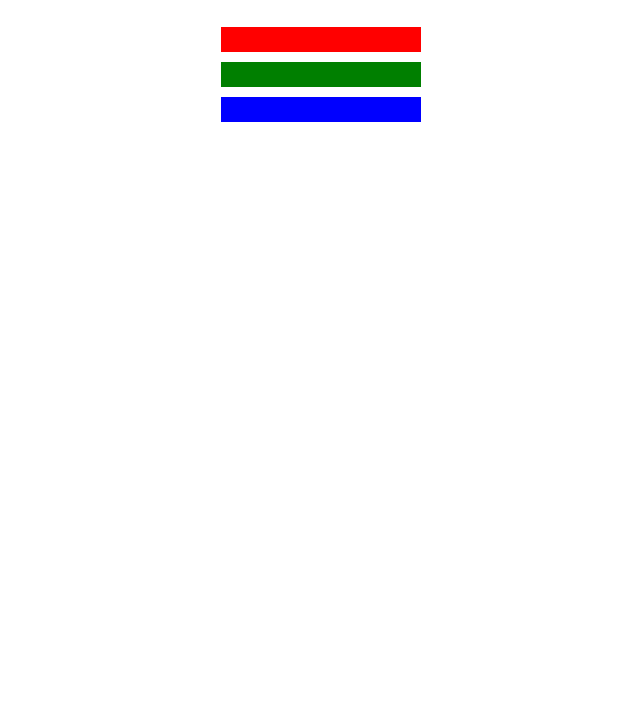
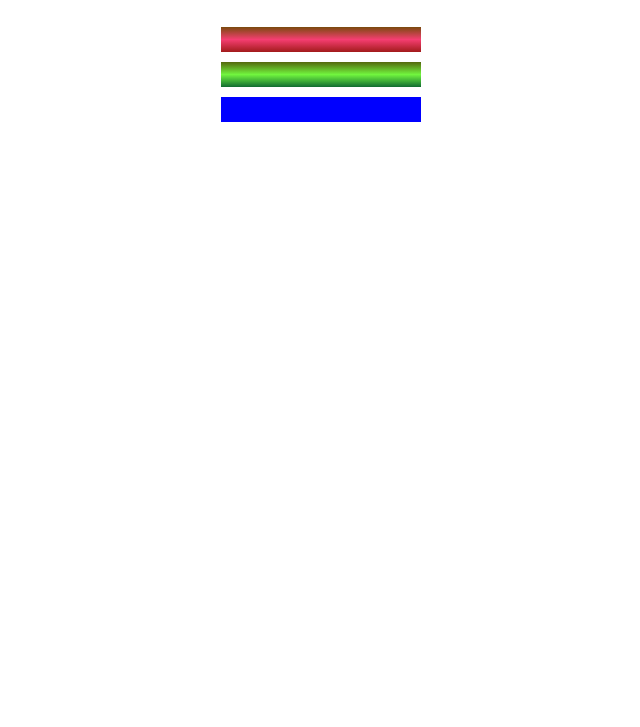
Before and after one commit to ibrahimabah/colored-markers, a plain HTML site: page index.html in a window 1280 px wide. Shown: the part 73-800 px from the top of the page, without its empty margins (319-959 px from the left). Drawn offline with Linux system fonts and the light colour scheme.

Commit message:
log linear-gradient styling

```diff
--- a/styles.css
+++ b/styles.css
@@ -15,11 +15,11 @@ h1 {
 }
 
 .red {
-  background: rgb(255,0,0);
+  background: linear-gradient(180deg, rgb(122,74,14) ,rgb(245,62,113),rgb(162,27,27));
 }
 
 .green {
-    background-color: #007f00;
+    background: linear-gradient(180deg, #55680d, #71f53e, #116c31);
 }
 
 .blue {
```
